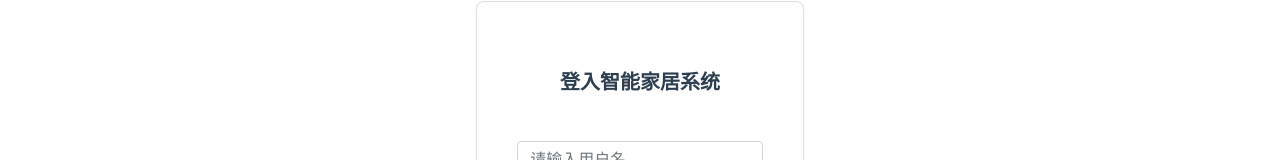
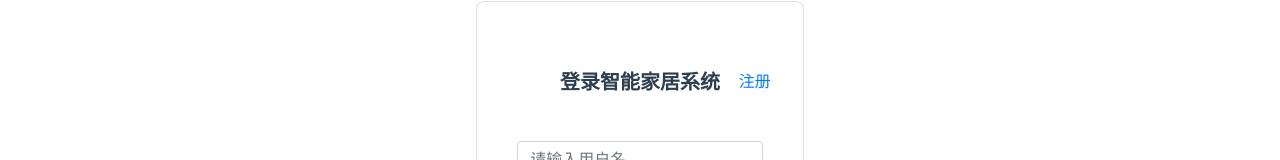
Before and after one commit to IOT-Group/iot-front, a Vue app: page / in a window 1280 px wide. Shown: the part 159-319 px from the top of the page. Built offline with nearby package versions, Linux system fonts and the light colour scheme.

Commit message:
+register front ui

```diff
--- a/src/components/Login.vue
+++ b/src/components/Login.vue
@@ -1,10 +1,21 @@
 <template>
   <div class="row container-login">
     <div class="card col-3 container-form">
-      <h5><b>登入智能家居系统</b></h5>
-      <input type="text" class="form-control" v-model="loginForm.username" placeholder="请输入用户名">
-      <input type="password" class="form-control" v-model="loginForm.password" placeholder="请输入密码">
-      <button v-on:click="login" class="btn btn-success">登录</button>
+      <div class="container-form-header">
+        <h5><b>{{isLoginWindow?'登录':'注册'}}智能家居系统</b></h5>
+        <a href="#" @click="isLoginWindow=!isLoginWindow" style="position:absolute;right:2rem">{{isLoginWindow?'注册':'登陆'}}</a>
+      </div>
+      <div class="alert alert-danger" v-if="isAlert">{{alertMessage}}</div>
+      <template v-if="isLoginWindow">
+        <input type="text" class="form-control" v-model="loginForm.username" placeholder="请输入用户名">
+        <input type="password" class="form-control" v-model="loginForm.password" placeholder="请输入密码">
+        <button  v-on:click="login" class="btn btn-success">登录</button>
+      </template>
+      <template v-else>
+        <input type="text" class="form-control" v-model="registerForm.username" placeholder="请输入用户名">
+        <input type="password" class="form-control" v-model="registerForm.password" placeholder="请输入密码">
+        <button  v-on:click="register" class="btn btn-success">注册</button>
+      </template>
     </div>
     <wave class="animation-wave"></wave>
   </div>
@@ -17,9 +28,16 @@
     name: 'Login',
     data () {
       return {
+        isLoginWindow: true,
+        isAlert:false,
+        alertMessage:'',
         loginForm: {
           username: '',
           password: ''
+        },
+        registerForm:{
+          username:'',
+          password:''
         },
         responseResult: []
       }
@@ -34,11 +52,27 @@
           .then(successResponse => {
             if (successResponse.data.code === 200) {
               this.$router.replace({path: '/index'})
+            }else{
+              this.isAlert=true
+              alertMessage='登录失败'
             }
           })
           .catch(failResponse => {
             console.error(failResponse)
           })
+      },
+      regitster(){
+        this.$axios.post('/register',{
+          username: this.registerForm.username,
+          password: this.registerForm.password
+        }).then(succ=>{
+          if(succ.data.code===200){
+
+          }else{
+            this.isAlert=true
+            alertMessage='登录失败'
+          }
+        })
       }
     },components:{
       wave
@@ -60,6 +94,11 @@
     justify-content: space-around;
   }
 
+  .container-form-header{
+    display: flex;
+    justify-content: center;
+  }
+
   .animation-wave{
     position: fixed;
     bottom: 0;
--- a/src/components/home/Device.vue
+++ b/src/components/home/Device.vue
@@ -13,6 +13,7 @@
 
 <script>
 export default {
+  name: 'Device',
   props: {
     id: {
       required: true
```
Also changed, not shown: 1 other file (tests, documents, lock files or other folders).
